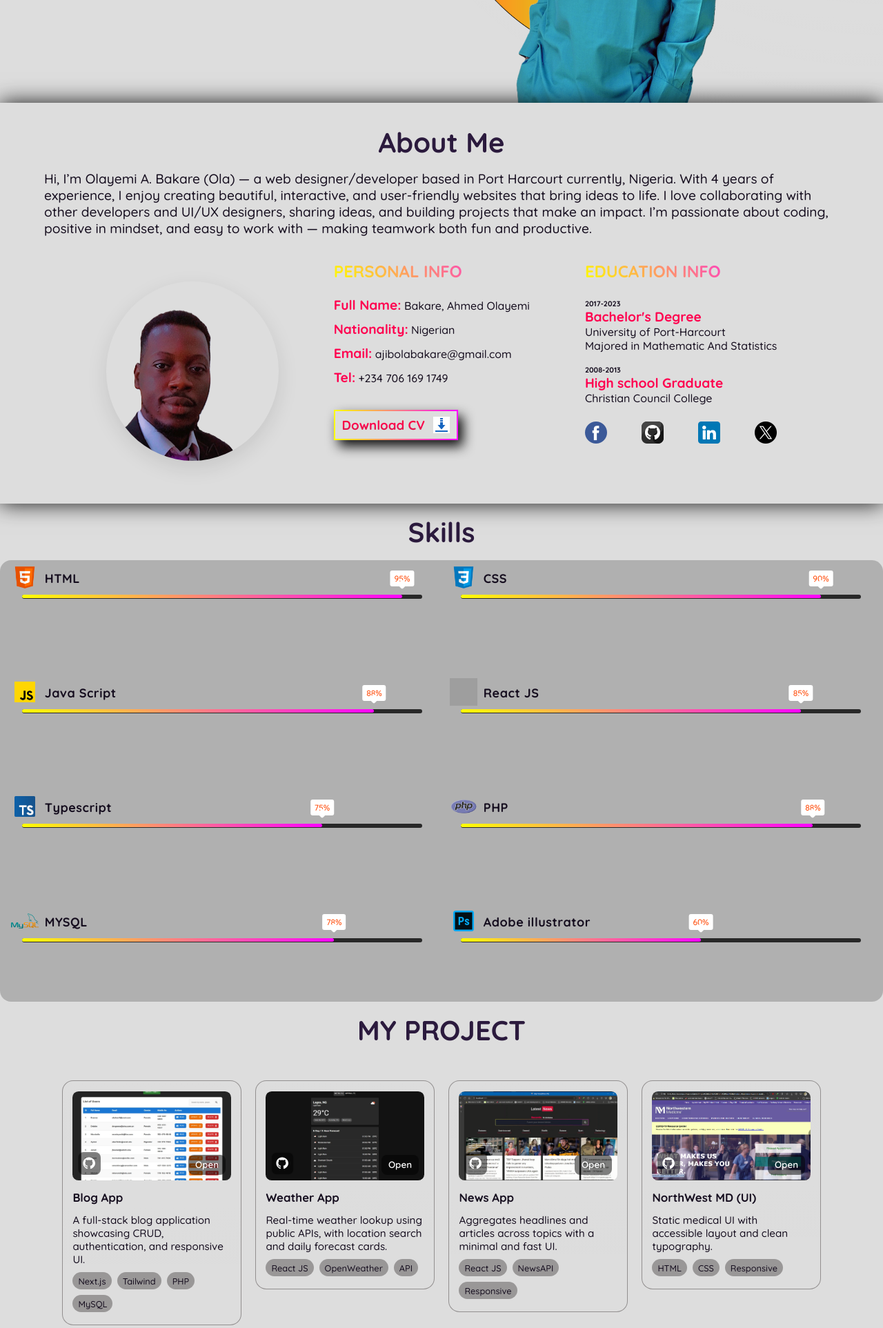
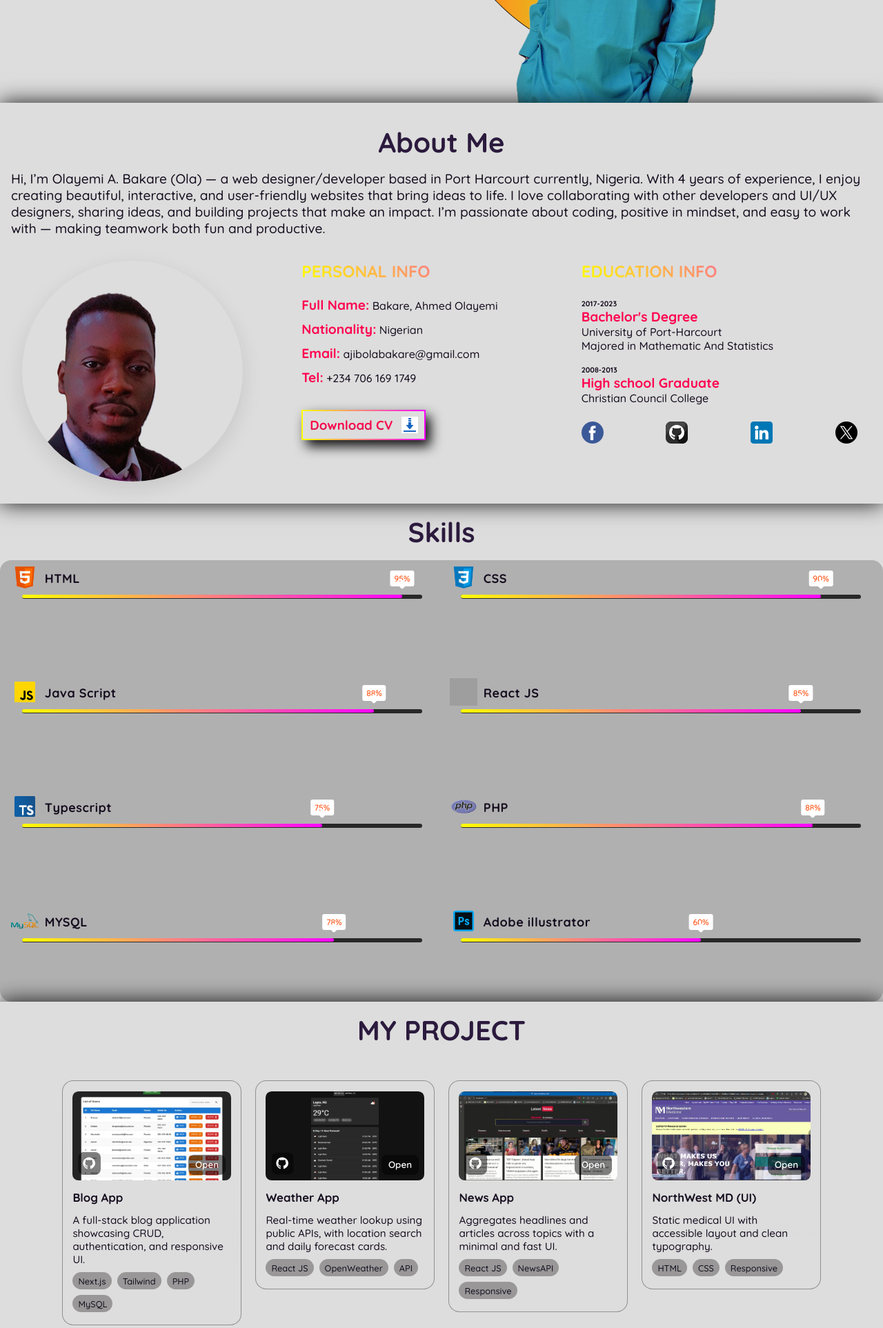
Before and after one commit to freakishcode/bakarePortfolio, a PHP site: page / in a window 1280 px wide. Shown: the part 651-2576 px from the top of the page at 69% size. Run offline with PHP 8.4, Linux system fonts and the light colour scheme; grey boxes are pictures that could not be loaded.

Commit message:
Update style.css

```diff
--- a/style.css
+++ b/style.css
@@ -439,7 +439,7 @@ body::before {
   justify-content: center;
   align-items: center;
   /* margin-bottom: 0.5rem; */
-  padding: 1rem 2rem;
+  padding: 1rem;
   /* border: 2px solid orangered; */
   box-shadow: 0 0 30px 0 rgba(0, 0, 0, 0.9);
 }
@@ -466,7 +466,7 @@ header.header-bg-light {
 }
 
 .summary-about-me {
-  padding: 0 2rem;
+  /* padding: 0 2rem; */
   /* border: 2px solid orange; */
 
   .summary {
@@ -484,18 +484,22 @@ header.header-bg-light {
 }
 .RESUME {
   width: 100%;
-  display: flex;
+  /* display: flex;
   justify-content: center;
   align-items: center;
-
   flex-wrap: wrap;
-  gap: 5rem;
+  gap: 7rem; */
+
+  display: grid;
+  align-items: center;
+  grid-template-columns: repeat(auto-fit, minmax(300px, 1fr));
+
   padding: 1rem;
   /* border: 1px solid orange; */
 
   .Ola-card {
-    width: 250px;
-    height: 260px;
+    width: 40dvh;
+    height: 40dvh;
     perspective: 1000px;
     transform-style: preserve-3d;
   }
@@ -591,12 +595,13 @@ header.header-bg-light {
 
 .PERSONAL-INFO,
 .Edu-And-Exp {
+  width: 50dvh;
   height: 40dvh;
+  /* border: 1px solid yellow; */
 }
 
 .PERSONAL-INFO {
-  display: block;
-  /* border: 1px solid yellow; */
+  /* display: block; */
 
   .profile-description > p {
     display: block;
@@ -638,7 +643,6 @@ header.header-bg-light {
 }
 
 .Edu-And-Exp {
-  /* border: 1px solid red; */
   display: block;
 
   section {
@@ -789,6 +793,10 @@ header.header-bg-light {
 }
 
 /* My project Part */
+.My-Project {
+  box-shadow: 0 0 30px 0 rgba(0, 0, 0, 0.9);
+  padding-bottom: 1rem;
+}
 
 .container {
   width: min(1100px, 94%);
@@ -1050,6 +1058,10 @@ a:focus-visible {
 
 .service-box:nth-child(3) {
   transition-delay: 400ms;
+}
+
+.Contact {
+  box-shadow: 0 0 30px 0 rgba(0, 0, 0, 0.9);
 }
 
 /* Styling of the contact Me Part */
```
